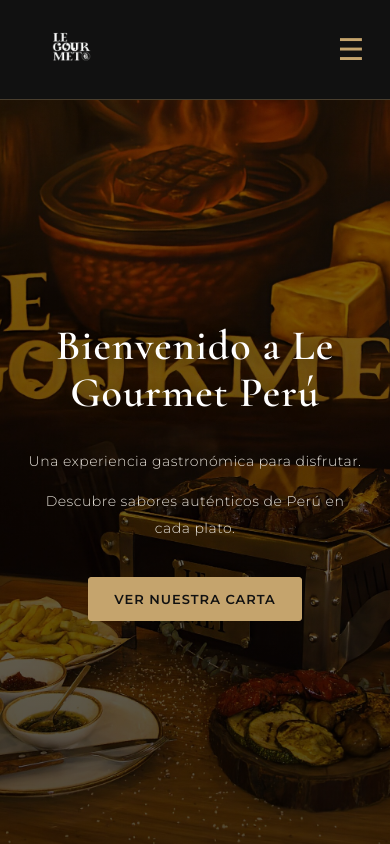
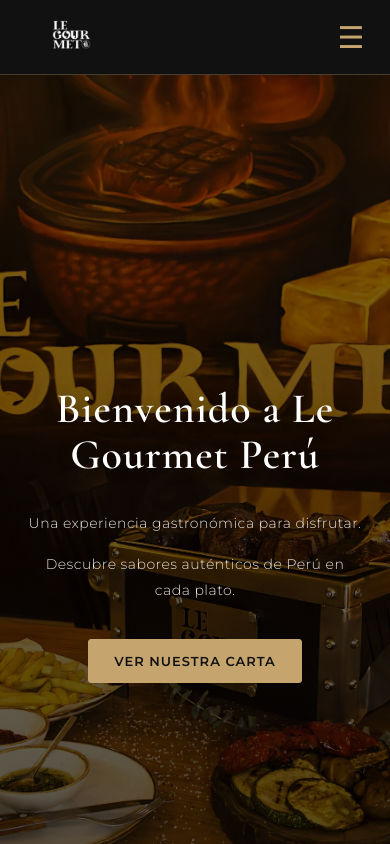
Before and after one commit to josueyea/LeGourmetWeb, a React (Vite) app in the folder le-gourmet-web/: page / in a window 390 px wide. Shown: the top 844 px of the page. Built offline with nearby package versions, Linux system fonts and the light colour scheme.

Commit message:
Navbar Fixed

```diff
--- a/le-gourmet-web/src/App.css
+++ b/le-gourmet-web/src/App.css
@@ -14,7 +14,7 @@ html {
 }
 
 main {
-  padding-top: 100px;
+  padding-top: 120px;
 }
 
 section {
@@ -105,16 +105,14 @@ nav .nav-links a:hover::after {
 
 #hero {
   width: 100%;
-  min-height: calc(100vh - 80px);
+  min-height: calc(100vh - 120px);
   padding: 60px 20px;
-
+  margin: 0;
   display: flex;
   flex-direction: column;
   justify-content: center;
   align-items: center;
-
   text-align: center;
-
   background:
     linear-gradient(
       rgba(0, 0, 0, 0.48),
@@ -461,13 +459,15 @@ footer p {
 }
 
 @media (max-width: 768px) {
-
+  main {
+    padding-top: 75px;
+  }
   nav {
-    height: 100px;
+    height: 75px;
     min-height: 75px;
     padding: 0 5%;
     gap: 15px;
-    flex-wrap: wrap;
+    flex-wrap: nowrap;
     justify-content: space-between;
     position: fixed;
     top: 0;
@@ -533,8 +533,11 @@ footer p {
   }
 
   #hero {
-    min-height: calc(100vh - 100px);
-    padding: 50px 18px;
+    min-height: 100svh;
+    height: 100svh;
+    padding: 75px 18px 0;
+    margin: 0;
+    background-position: center center;
   }
 
   #hero h1 {
```
